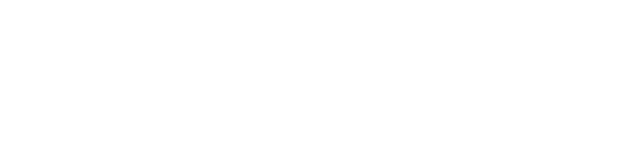
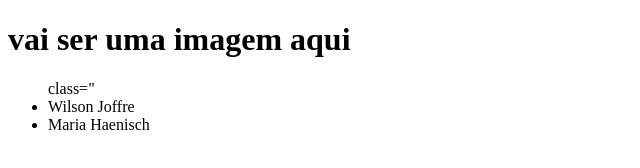
Before and after one commit to MariaHaenisch/repositorio2D, a plain HTML site: page index.html in a window 1280 px wide. Shown: the whole page, without its empty margins (0-640 px from the left). Drawn offline with Linux system fonts and the light colour scheme.

Commit message:
cabecaho

```diff
--- a/index.html
+++ b/index.html
@@ -6,6 +6,11 @@
     <title>Wilson Joffre</title>
 </head>
 <body>
-
+    <header class="cabecalho">
+    <h1>vai ser uma imagem aqui </h1>
+    <ul> class="<lista-cabecalho>
+        <li class="item-lista-cabecalho">Wilson Joffre</li>
+        <li class="item-lista-cabecalho">Maria Haenisch</li>
+    </header>
 </body>
 </html>
```
